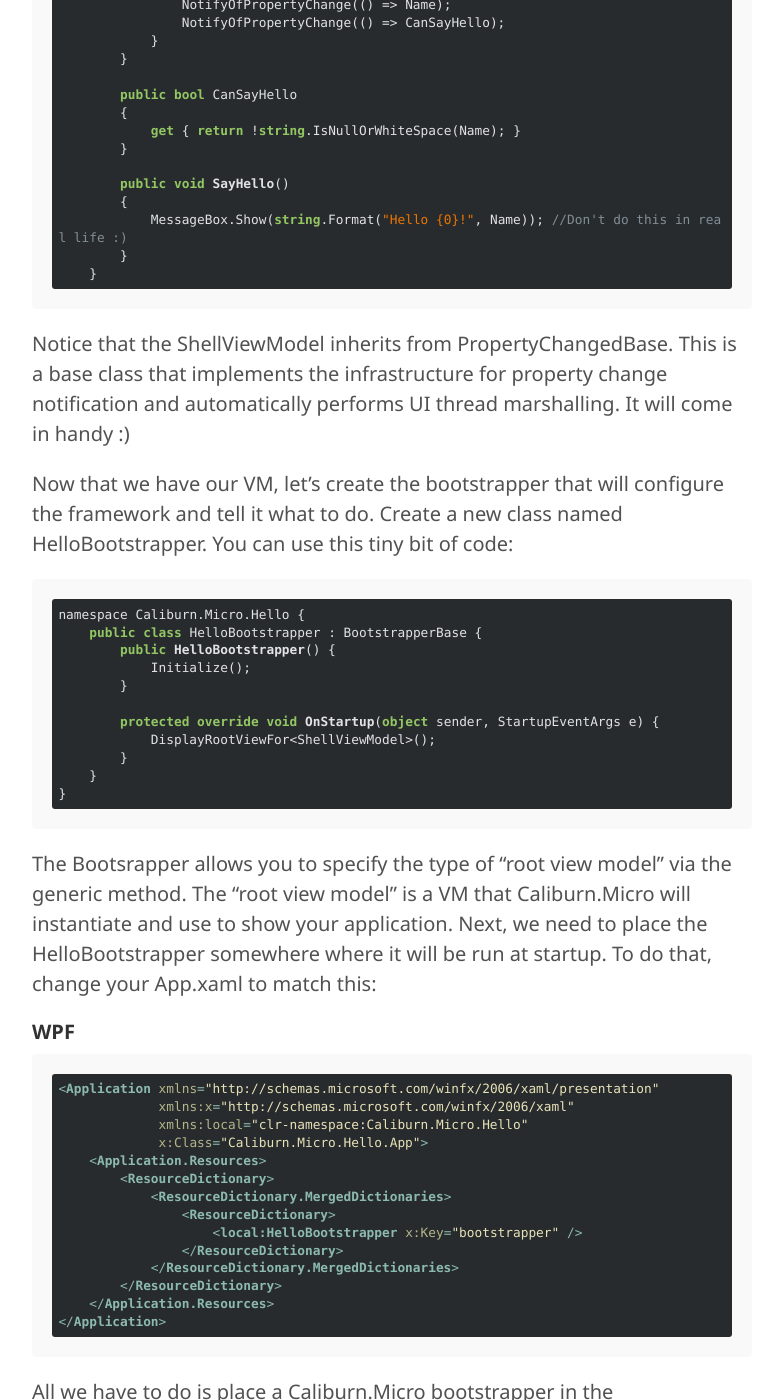
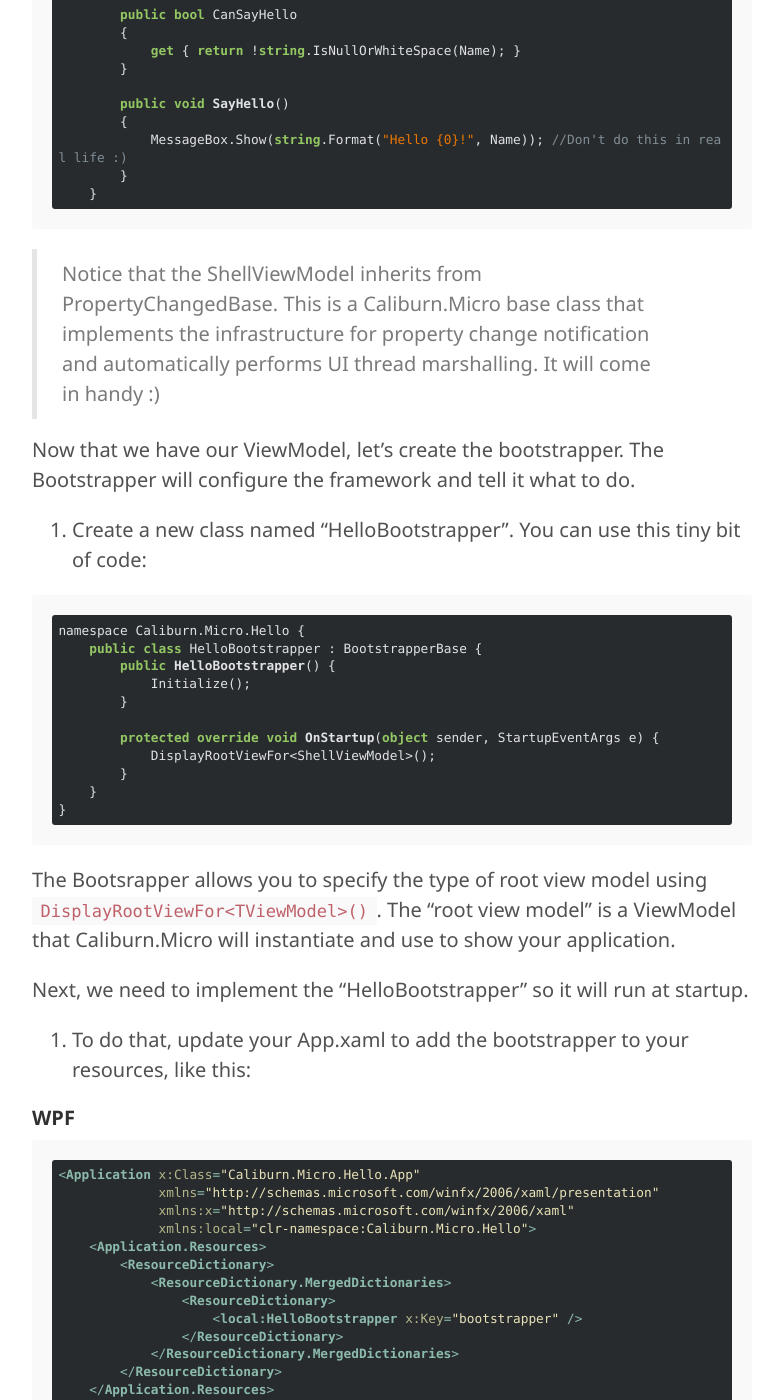
Before and after one commit to Caliburn-Micro/caliburn-micro.github.io, a Jekyll site: the page built from documentation/configuration.md, in a window 1280 px wide and 1400 px high, scrolled down 1339 px. Shown: the whole window, without its empty margins (248-1026 px from the left). Built offline with Jekyll 4.4.1, drawn with Linux system fonts in a browser that asks for light colours; some of the changed text lies outside the part shown.

Commit message:
Break up giant paragraphs/make easier to follow

````diff
--- a/documentation/configuration.md
+++ b/documentation/configuration.md
@@ -2,8 +2,14 @@
 layout: page
 title: Basic Configuration, Actions and Conventions
 ---
+Starting a project:
+1. Open Visual Studio
 
-Open Visual Studio and create a new WPF Application called “Caliburn.Micro.Hello”. Add a reference to the Caliburn.Micro Nuget package. You can find it on ![Nuget.org]( https://www.nuget.org/packages/Caliburn.Micro). Delete “MainWindow.xaml” and clean up your “App.xaml” so that it looks like this:
+2. Create a new WPF Application called “Caliburn.Micro.Hello”
+
+3. Add a reference to the Caliburn.Micro Nuget package. You can find it on [Nuget.org](https://www.nuget.org/packages/Caliburn.Micro).
+
+4. Delete “MainWindow.xaml” and remove the `StartupUri` from your “App.xaml” so that it looks like this:
 
 ``` xml
 <Application x:Class="Caliburn.Micro.Hello.App"
@@ -16,7 +22,10 @@
 </Application>
 ```
 
-Since Caliburn.Micro prefers a View-Model-First approach, let’s start there. Create your first VM and call it ShellViewModel. Use the following code for the implementation:
+Since Caliburn.Micro prefers a ViewModel-First approach, let’s start there.
+5. Create your first ViewModel, create a new class and call it "ShellViewModel".
+
+6. Open your ShellViewModel.cs and use the following code for the implementation:
 
 ``` csharp
 using System.Windows;
@@ -50,9 +59,10 @@
     }
 ```
 
-Notice that the ShellViewModel inherits from PropertyChangedBase. This is a base class that implements the infrastructure for property change notification and automatically performs UI thread marshalling. It will come in handy :)
+>Notice that the ShellViewModel inherits from PropertyChangedBase. This is a Caliburn.Micro base class that implements the infrastructure for property change notification and automatically performs UI thread marshalling. It will come in handy :)
 
-Now that we have our VM, let’s create the bootstrapper that will configure the framework and tell it what to do. Create a new class named HelloBootstrapper. You can use this tiny bit of code:
+Now that we have our ViewModel, let’s create the bootstrapper. The Bootstrapper will configure the framework and tell it what to do.
+7. Create a new class named "HelloBootstrapper". You can use this tiny bit of code:
 
 ``` csharp
 namespace Caliburn.Micro.Hello {
@@ -68,14 +78,17 @@
 }
 ```
 
-The Bootsrapper allows you to specify the type of “root view model” via the generic method. The “root view model” is a VM that Caliburn.Micro will instantiate and use to show your application. Next, we need to place the HelloBootstrapper somewhere where it will be run at startup. To do that, change your App.xaml to match this:
+The Bootsrapper allows you to specify the type of root view model using `DisplayRootViewFor<TViewModel>()`. The “root view model” is a ViewModel that Caliburn.Micro will instantiate and use to show your application.
+
+Next, we need to implement the "HelloBootstrapper" so it will run at startup.
+8. To do that, update your App.xaml to add the bootstrapper to your resources, like this:
 
 #### WPF
 ``` xml
-<Application xmlns="http://schemas.microsoft.com/winfx/2006/xaml/presentation"
+<Application x:Class="Caliburn.Micro.Hello.App"
+             xmlns="http://schemas.microsoft.com/winfx/2006/xaml/presentation"
              xmlns:x="http://schemas.microsoft.com/winfx/2006/xaml"
-             xmlns:local="clr-namespace:Caliburn.Micro.Hello"
-             x:Class="Caliburn.Micro.Hello.App">
+             xmlns:local="clr-namespace:Caliburn.Micro.Hello">
     <Application.Resources>
         <ResourceDictionary>
             <ResourceDictionary.MergedDictionaries>
@@ -92,13 +105,19 @@
 
 ![View not found](/public/images/documentation/view-not-found.jpg)
 
-Caliburn.Micro creates the ShellViewModel, but doesn’t know how to render it. So, let’s create a view. Create a new Silverlight User Control named ShellView. Use the following xaml:
+Caliburn.Micro creates the ShellViewModel, but doesn’t know how to render it without a view. So, let’s create a view for it to find.
+9. Create a new User Control (WPF) named "ShellView". Use the following xaml:
 
 ``` xml
 <UserControl x:Class="Caliburn.Micro.Hello.ShellView"
              xmlns="http://schemas.microsoft.com/winfx/2006/xaml/presentation"
              xmlns:x="http://schemas.microsoft.com/winfx/2006/xaml"
-             Height="450" Width="800">
+             xmlns:mc="http://schemas.openxmlformats.org/markup-compatibility/2006"
+             xmlns:d="http://schemas.microsoft.com/expression/blend/2008"
+             xmlns:local="clr-namespace:Caliburn.Micro.Hello"
+             mc:Ignorable="d"
+             d:DesignHeight="200"
+             d:DesignWidth="300">
     <StackPanel>
         <Label Content="Hello please write your name" />
         <TextBox x:Name="Name" />
@@ -108,12 +127,13 @@
 </UserControl>
 ```
 
-Run the application again. You should now see the UI:
+Run the application again. You should now see the View show up:
 
 ![View found](/public/images/documentation/view-found.png)
 
-Typing something in the TextBox will enable the Button and clicking it will show a message:
+Typing something in the TextBox will trigger the `CanSayHello` property and enable the Button. Clicking the button will show our `Name` property in the message:
 
 ![View with data](/public/images/documentation/view-with-data.png)
 
-Caliburn.Micro uses a simple naming convention to locate Views for ViewModels. Essentially, it takes the FullName and removes “Model” from it. So, given MyApp.ViewModels.MyViewModel, it would look for MyApp.Views.MyView. Looking at the View and ViewModel side-by-side, you can see that the TextBox with x:Name=”Name” is bound to the “Name” property on the VM. You can also see that the Button with x:Name=”SayHello” is bound to the method with the same name on the VM. The “CanSayHello” property is guarding access to the “SayHello” action by disabling the Button. These are the basics of Caliburn.Micro’s ActionMessage and Conventions functionality. There’s much more to show. But, next time I want to show how we can integrate an IoC container such as MEF.
+#### How it works
+Caliburn.Micro uses a simple naming convention to locate Views for ViewModels. Essentially, it takes the FullName and removes “Model” from it. So, given MyApp.ViewModels.MyViewModel, it would look for MyApp.Views.MyView. Looking at the View and ViewModel side-by-side, you can see that the TextBox with x:Name=”Name” is bound to the “Name” property on the VM. You can also see that the Button with x:Name=”SayHello” is bound to the method with the same name on the ViewMModel. The `CanSayHello` property is guarding access to the `SayHello` action by disabling the Button. These are the basics of Caliburn.Micro’s ActionMessage and Conventions functionality. There’s much more to show. Next, we can integrate an IoC container such as MEF.
````
